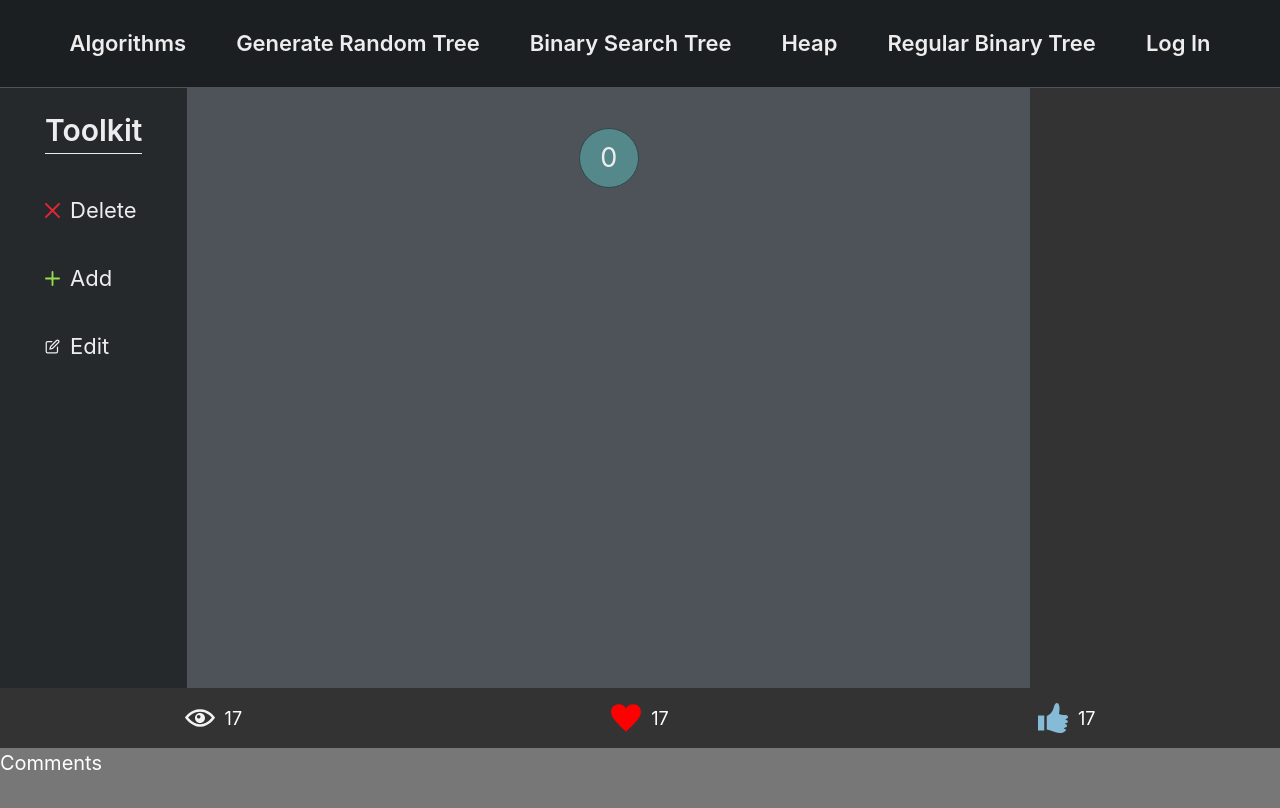
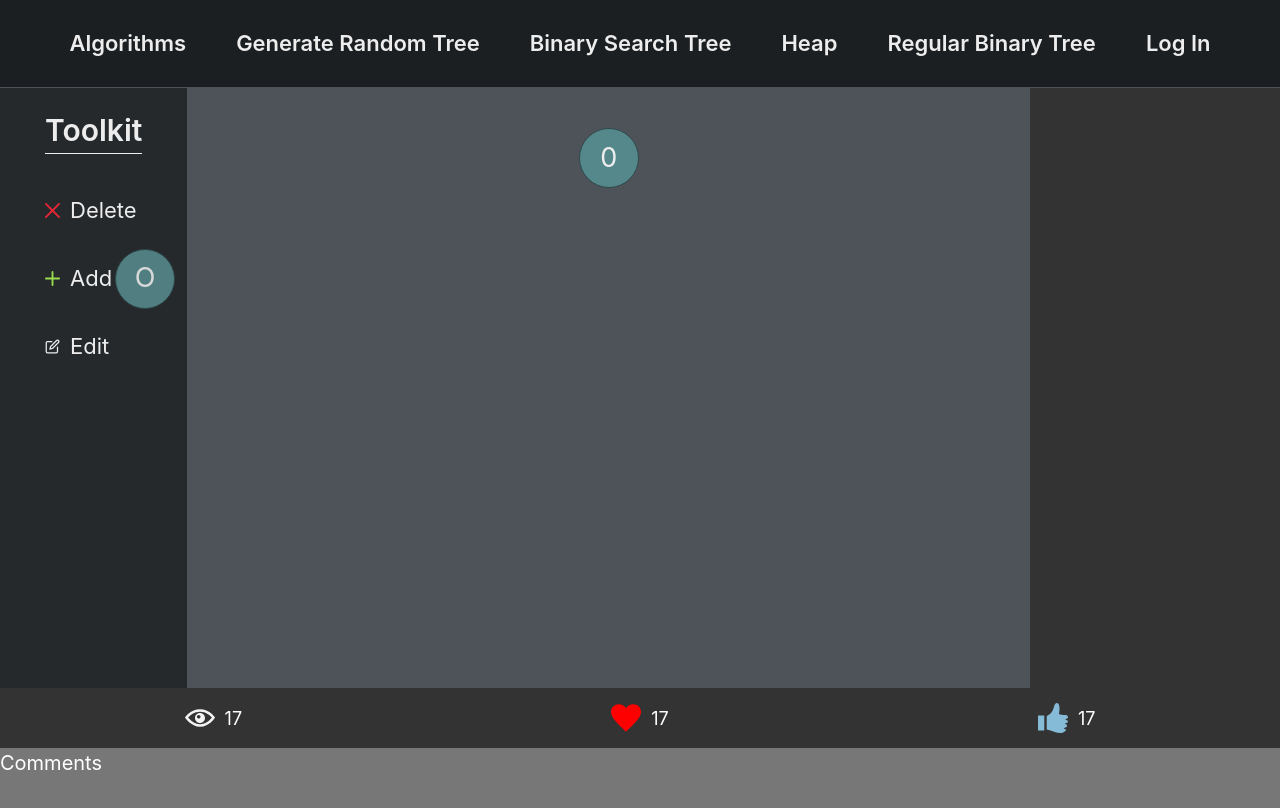
Before and after one commit to andreicos1/Binary-Trees, a Next.js app in the folder app/: page / in a window 1280 px wide. Both pictures are taken after a click on the element "Add". Shown: the top 808 px of the page. Built offline with nearby package versions, Linux system fonts and the light colour scheme.

Commit message:
clicking add now pops up a draggable node

```diff
--- a/app/components/Canvas/Canvas.tsx
+++ b/app/components/Canvas/Canvas.tsx
@@ -2,9 +2,8 @@ import { Box, Flex } from "@chakra-ui/layout";
 import { useSelector } from "react-redux";
 import Node from "../Node/Node";
 import styles from "./Canvas.module.scss";
-import { RootState, useAppDispatch } from "../../store";
+import { RootState } from "../../store";
 import React from "react";
-import { addNode } from "../../features/tree/treeSlice";
 import dynamic from "next/dynamic";
 import { getNodesByLevel } from "../../features/tree/treeFunctions";
 
@@ -14,14 +13,13 @@ const Xarrow = dynamic(() => import("react-xarrows"), {
 
 const Canvas = () => {
   const tree = useSelector((state: RootState) => state.tree);
-  const dispatch = useAppDispatch();
   const treeByLevels = getNodesByLevel(tree);
 
   return (
     <Box className={styles.canvas}>
       {treeByLevels.map((level, levelIdx) => {
         return (
-          <Flex width="100%" key={levelIdx} justifyContent="space-around">
+          <Flex width="100%" justifyContent="space-around" key={levelIdx}>
             {level.map((node, columnIdx) => {
               const currNodeId = `${levelIdx},${columnIdx}`;
               const parentNodeColumn = columnIdx >> 1;
--- a/app/components/Toolbar/ToolbarBox/Toolbar.tsx
+++ b/app/components/Toolbar/ToolbarBox/Toolbar.tsx
@@ -1,5 +1,6 @@
 import { Box, Text } from "@chakra-ui/layout";
 import ToolbarItem from "../ToolbarItem/ToolbarItem";
+import ToolbarItemAdd from "../ToolbarItem/ToolbarItemAdd";
 import styles from "./Toolbar.module.scss";
 import { CloseIcon, AddIcon, EditIcon } from "@chakra-ui/icons";
 import { RootState, useAppDispatch } from "../../../store";
@@ -11,7 +12,11 @@ import {
   turnAllOff,
 } from "../../../features/tree/treeUpdateSlice";
 
-const Toolbar = () => {
+interface ToolbarProps {
+  addNodeDragConstraints: React.MutableRefObject<JSX.Element | null>;
+}
+
+const Toolbar = ({ addNodeDragConstraints }: ToolbarProps) => {
   const iconSize = "1.5rem";
   const treeUpdateState = useSelector((state: RootState) => state.treeUpdate);
   const dispatch = useAppDispatch();
@@ -22,7 +27,6 @@ const Toolbar = () => {
     "option-edit": toggleEdit(),
   };
   const optionsById = "option-add" || "opion-delete" || "option-edit";
-  console.log(treeUpdateState);
 
   return (
     <Box
@@ -51,10 +55,11 @@ const Toolbar = () => {
         icon={<CloseIcon height={iconSize} width={iconSize} color="#e32636" />}
         id="option-delete"
       />
-      <ToolbarItem
+      <ToolbarItemAdd
         text="Add"
         icon={<AddIcon height={iconSize} width={iconSize} color="#97DB4F" />}
         id="option-add"
+        addNodeDragConstraints={addNodeDragConstraints}
       />
       <ToolbarItem
         text="Edit"
--- a/app/components/Toolbar/ToolbarItem/ToolbarItem.module.scss
+++ b/app/components/Toolbar/ToolbarItem/ToolbarItem.module.scss
@@ -5,6 +5,7 @@
   &:not(:last-child) {
     margin-bottom: 3.5rem;
   }
+  position: relative;
 }
 
 .toolbarItem {
--- /dev/null
+++ b/app/components/Toolbar/ToolbarItem/ToolbarItemAdd.tsx
@@ -0,0 +1,62 @@
+import { Text } from "@chakra-ui/layout";
+import { Box } from "@chakra-ui/react";
+import { motion, PanInfo } from "framer-motion";
+import { useSelector } from "react-redux";
+import { getEmptyValidChildren, getHighestValidParent } from "../../../features/tree/treeFunctions";
+import { addNode } from "../../../features/tree/treeSlice";
+import { toggleAdd } from "../../../features/tree/treeUpdateSlice";
+import { RootState, useAppDispatch } from "../../../store";
+import Node from "../../Node/Node";
+import styles from "./ToolbarItem.module.scss";
+
+interface ToolbarItemInterface {
+  text: string;
+  icon: JSX.Element;
+  id: string;
+  addNodeDragConstraints: React.MutableRefObject<JSX.Element | null>;
+}
+
+const ToolbarItemAdd = ({ text, icon, id, addNodeDragConstraints }: ToolbarItemInterface) => {
+  // For the toolbar add --> show a draggable node when "Add" is clicked
+  const treeUpdateState = useSelector((state: RootState) => state.treeUpdate);
+  const treeState = useSelector((state: RootState) => state.tree);
+  const dispatch = useAppDispatch();
+  const MotionBox = motion(Box);
+
+  const addDraggedNodeToTree = (event: PointerEvent, info: PanInfo) => {
+    // Behavior to add the node to the tree on drag end, if valid position
+    console.log(event, info, event.x, event.y);
+    const validChildren = getEmptyValidChildren(treeState);
+    const highestValidParent = getHighestValidParent(validChildren);
+
+    console.log(validChildren, highestValidParent);
+    // dispatch(addNode({ rowIndex: 1, colIndex: 0, newNodeValue: "0" }));
+    dispatch(toggleAdd());
+  };
+
+  const addingNodeDisplay = (
+    <MotionBox
+      display={treeUpdateState.adding ? "visible" : "none"}
+      position="absolute"
+      left="7rem"
+      zIndex="100"
+      drag
+      dragConstraints={addNodeDragConstraints}
+      dragElastic={0.05}
+      onDragEnd={addDraggedNodeToTree}
+      opacity={0.9}
+    >
+      <Node value="O" />
+    </MotionBox>
+  );
+
+  return (
+    <Box className={styles.toolbarItemBox} id={id}>
+      <Box className={styles.icon}>{icon}</Box>
+      <Text className={styles.toolbarItem}>{text}</Text>
+      {addingNodeDisplay}
+    </Box>
+  );
+};
+
+export default ToolbarItemAdd;
--- a/app/components/ToolkitCanvasBox/ToolkitCanvasBox.tsx
+++ b/app/components/ToolkitCanvasBox/ToolkitCanvasBox.tsx
@@ -1,13 +1,15 @@
 import { Box } from "@chakra-ui/layout";
-import React from "react";
+import React, { useRef } from "react";
 import Canvas from "../Canvas/Canvas";
 import Toolbar from "../Toolbar/ToolbarBox/Toolbar";
 import styles from "./ToolkitCanvasBox.module.scss";
 
 const ToolkitCanvasBox = () => {
+  const constraintRef = useRef(null);
+
   return (
-    <Box className={styles.toolkitCanvasBox}>
-      <Toolbar />
+    <Box className={styles.toolkitCanvasBox} ref={constraintRef}>
+      <Toolbar addNodeDragConstraints={constraintRef} />
       <Canvas />
     </Box>
   );
--- a/app/features/tree/treeFunctions.ts
+++ b/app/features/tree/treeFunctions.ts
@@ -1,5 +1,7 @@
 import { TreeState } from "./treeSlice";
+const NUMBER_OF_LEVELS = parseInt(process.env.NEXT_PUBLIC_MAX_TREE_LEVELS as string);
 
+export const getNodesByLevel = (node: TreeState): string[][] => {
   const dfsAddToLevel = (
     node: TreeState | undefined,
     currentLevel: number,
@@ -19,13 +21,10 @@ const dfsAddToLevel = (
     dfsAddToLevel(node.left, currentLevel + 1, levels, true, maxLevel, column);
     dfsAddToLevel(node.right, currentLevel + 1, levels, false, maxLevel, column);
   };
-
-export const getNodesByLevel = (node: TreeState) => {
   // Add the nodes to an array for easy rendering
-  const maxLength = parseInt(process.env.NEXT_PUBLIC_MAX_TREE_LEVELS as string);
   // Initialize as empty strings for all rows & cols
   const levels = new Array<Array<string>>();
-  for (let i = 0; i < maxLength; i++) {
+  for (let i = 0; i < NUMBER_OF_LEVELS; i++) {
     const thisLevel = new Array(Math.pow(2, i));
     thisLevel.fill("");
     levels.push(thisLevel);
@@ -34,3 +33,45 @@ export const getNodesByLevel = (node: TreeState) => {
   dfsAddToLevel(node, 0, levels, true, levels.length, 0);
   return levels;
 };
+
+interface coordinates {
+  rowIndex: number;
+  columnIndex: number;
+}
+
+export const getEmptyValidChildren = (root: TreeState): coordinates[] => {
+  const positions = new Array<coordinates>();
+  function dfsFindValidPositions(
+    node: TreeState | undefined,
+    level: number,
+    parentColumn: number,
+    directionLeft: boolean
+  ): void {
+    if (level === NUMBER_OF_LEVELS - 1) {
+      return;
+    }
+    let column = parentColumn * 2;
+    if (!directionLeft) {
+      column++;
+    }
+    if (!node) {
+      positions.push({
+        rowIndex: level,
+        columnIndex: column,
+      });
+      return;
+    }
+    dfsFindValidPositions(node.left, level + 1, column, true);
+    dfsFindValidPositions(node.right, level + 1, column, false);
+  }
+  dfsFindValidPositions(root, 0, 0, true);
+  return positions;
+};
+
+export const getHighestValidParent = (possibleNewChildrenPositions: coordinates[]): number => {
+  let highestValidParent = NUMBER_OF_LEVELS;
+  possibleNewChildrenPositions.forEach((position) => {
+    highestValidParent = Math.min(highestValidParent, position.rowIndex - 1);
+  });
+  return highestValidParent;
+};
```
Lines whose indentation alone changed are shown as unchanged.
